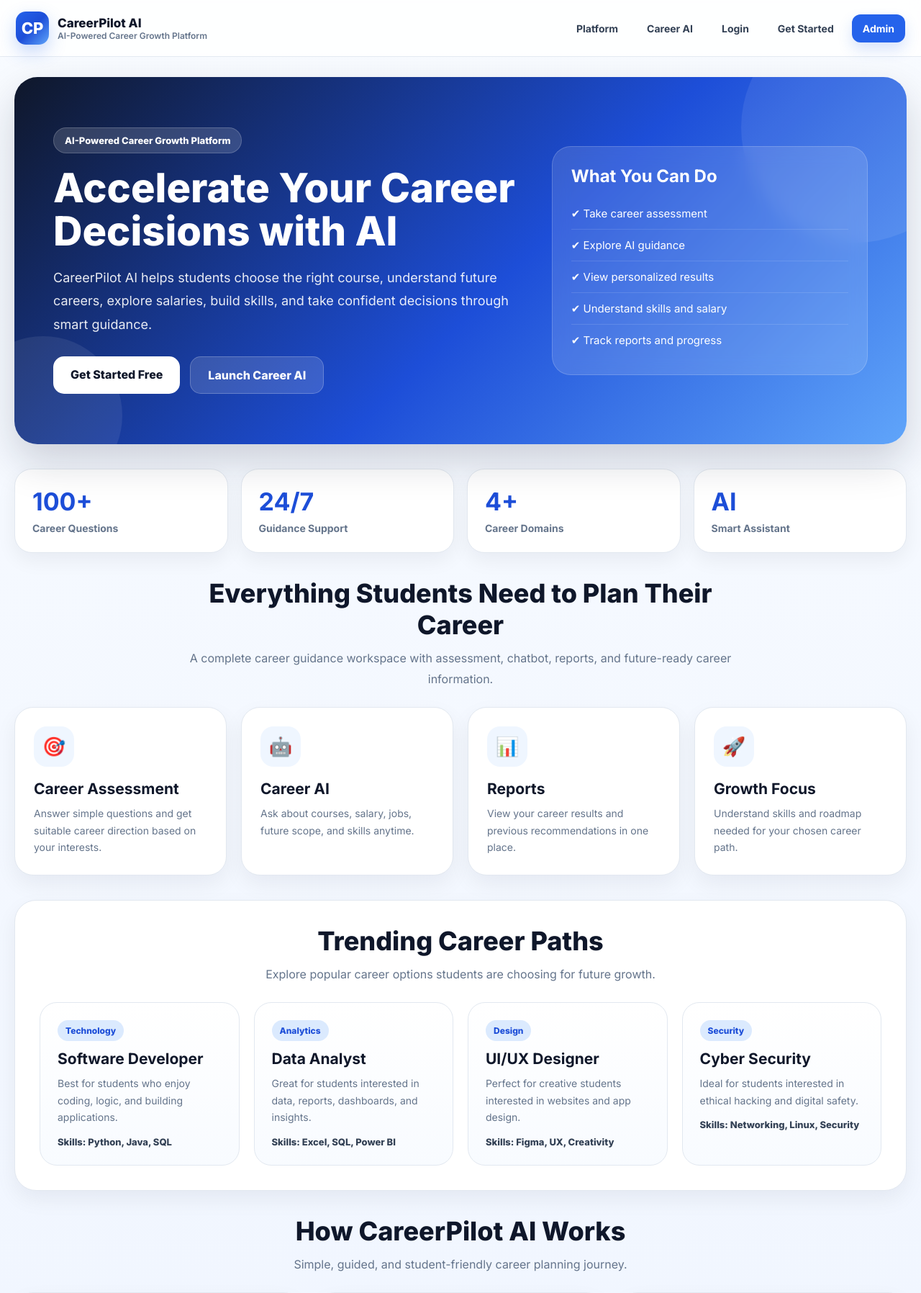
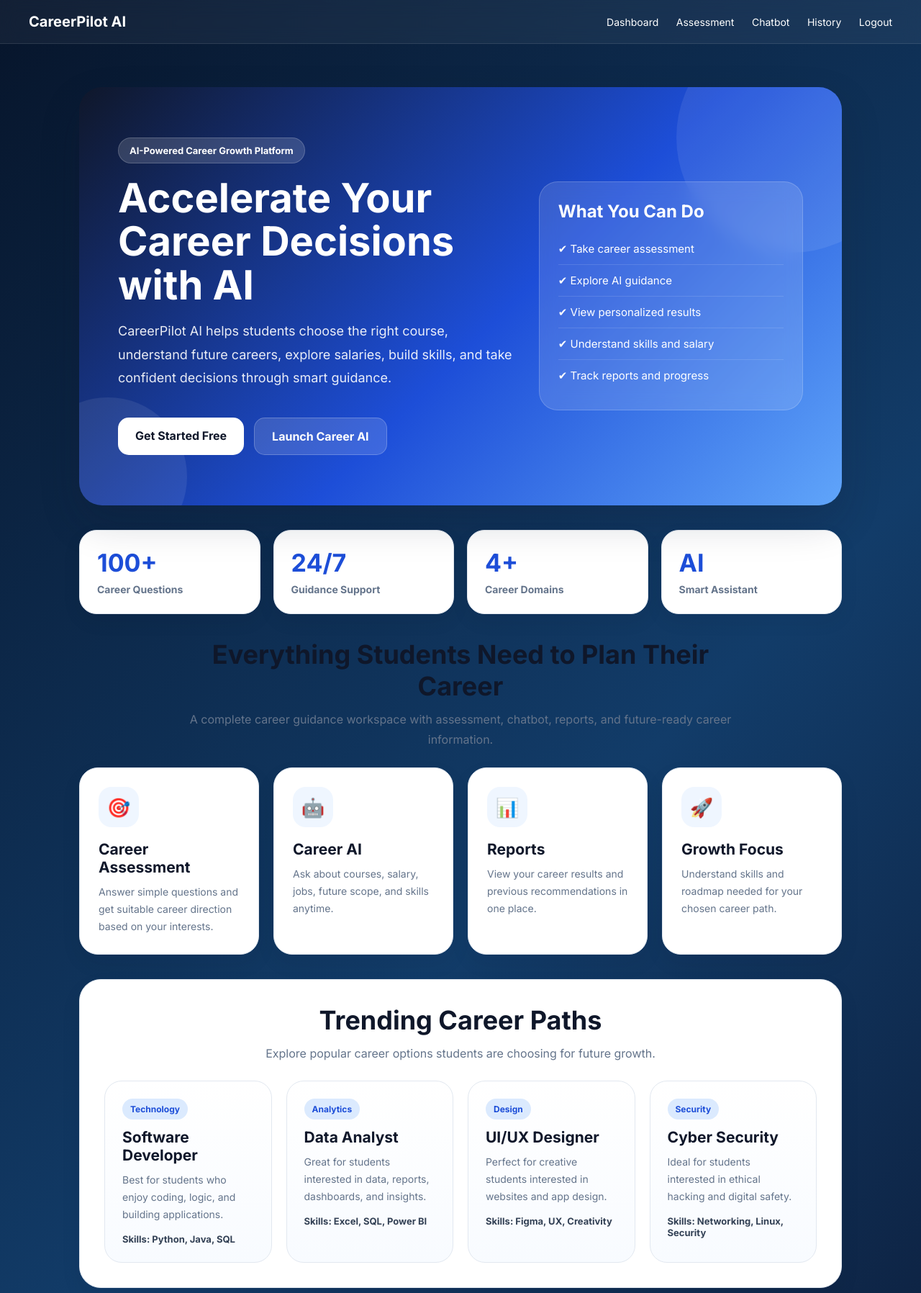
Before and after one commit to nilamtandel-spec/ai-career-guidance, a Python web app: template templates/index.html in a window 1280 px wide. Shown: the top 1796 px of the page at 72% size. Run offline with Jinja, Linux system fonts and the light colour scheme; the template is opened without the code that fills it, so the values that code supplies are empty.

Commit message:
Update layout.html

```diff
--- a/templates/layout.html
+++ b/templates/layout.html
@@ -5,298 +5,105 @@
 <meta name="viewport" content="width=device-width, initial-scale=1.0">
 <title>{% block title %}CareerPilot AI{% endblock %}</title>
 
-<link href="https://fonts.googleapis.com/css2?family=Inter:wght@400;500;600;700;800&display=swap" rel="stylesheet">
+<link href="https://fonts.googleapis.com/css2?family=Inter:wght@400;500;600;700&display=swap" rel="stylesheet">
 
 <style>
-*{
-    margin:0;
-    padding:0;
-    box-sizing:border-box;
-}
+*{margin:0;padding:0;box-sizing:border-box;font-family:'Inter',sans-serif;}
 
 body{
-    font-family:'Inter',sans-serif;
-    background:linear-gradient(180deg,#f8fbff 0%,#eef4ff 100%);
-    color:#0f172a;
+background:linear-gradient(135deg,#07152b,#123c69,#0b132b);
+color:white;
 min-height:100vh;
 }
 
-a{
-    text-decoration:none;
-}
-
+/* Navbar */
 .navbar{
-    position:sticky;
-    top:0;
-    z-index:999;
-    backdrop-filter:blur(14px);
-    background:rgba(255,255,255,0.82);
-    border-bottom:1px solid rgba(226,232,240,0.9);
-}
-
-.nav-wrap{
-    max-width:1280px;
-    margin:auto;
-    padding:16px 22px;
 display:flex;
 justify-content:space-between;
 align-items:center;
-    gap:20px;
-    flex-wrap:wrap;
+padding:18px 40px;
+background:rgba(255,255,255,0.05);
+backdrop-filter:blur(12px);
+border-bottom:1px solid rgba(255,255,255,0.1);
 }
 
-.brand{
-    display:flex;
-    align-items:center;
-    gap:12px;
-}
-
-.brand-logo{
-    width:46px;
-    height:46px;
-    border-radius:14px;
-    background:linear-gradient(135deg,#2563eb,#1d4ed8,#60a5fa);
-    color:white;
-    display:flex;
-    align-items:center;
-    justify-content:center;
-    font-size:22px;
-    font-weight:800;
-    box-shadow:0 10px 24px rgba(37,99,235,0.25);
-}
-
-.brand-text{
-    display:flex;
-    flex-direction:column;
-}
-
-.brand-text strong{
-    font-size:17px;
-    font-weight:800;
-    color:#0f172a;
-}
-
-.brand-text span{
-    font-size:12px;
-    color:#64748b;
-    font-weight:600;
-}
-
-.nav-links{
-    display:flex;
-    align-items:center;
-    gap:10px;
-    flex-wrap:wrap;
-}
-
-.nav-link{
-    padding:11px 15px;
-    border-radius:12px;
-    color:#334155;
-    font-size:14px;
-    font-weight:700;
-    transition:0.22s ease;
-}
-
-.nav-link:hover{
-    background:#eff6ff;
-    color:#1d4ed8;
-}
-
-.nav-link.primary{
-    background:#2563eb;
-    color:white;
-    box-shadow:0 10px 20px rgba(37,99,235,0.18);
-}
-
-.nav-link.primary:hover{
-    background:#1d4ed8;
-    color:white;
-    transform:translateY(-1px);
-}
-
-.container{
-    max-width:1280px;
-    margin:auto;
-    padding:28px 20px 40px;
-}
-
-.alert{
-    padding:14px 16px;
-    border-radius:14px;
-    margin-bottom:18px;
-    font-size:14px;
-    font-weight:600;
-    border:1px solid transparent;
-}
-
-.alert.success{
-    background:#ecfdf5;
-    color:#166534;
-    border-color:#bbf7d0;
-}
-
-.alert.danger{
-    background:#fef2f2;
-    color:#991b1b;
-    border-color:#fecaca;
-}
-
-.alert.info{
-    background:#eff6ff;
-    color:#1d4ed8;
-    border-color:#bfdbfe;
-}
-
-.footer{
-    margin-top:40px;
-    padding:28px 20px 40px;
-}
-
-.footer-card{
-    max-width:1280px;
-    margin:auto;
-    background:#0f172a;
-    color:white;
-    border-radius:24px;
-    padding:28px;
-    display:flex;
-    justify-content:space-between;
-    gap:20px;
-    flex-wrap:wrap;
-    align-items:center;
-    box-shadow:0 18px 40px rgba(15,23,42,0.18);
-}
-
-.footer-title{
+.logo{
 font-size:20px;
-    font-weight:800;
-    margin-bottom:6px;
-}
-
-.footer-text{
-    color:rgba(255,255,255,0.78);
-    font-size:14px;
-    line-height:1.7;
-    max-width:700px;
-}
-
-.footer-badge{
-    background:rgba(255,255,255,0.08);
-    padding:12px 16px;
-    border-radius:14px;
-    font-size:13px;
 font-weight:700;
 }
 
-@media (max-width:900px){
-    .nav-wrap{
-        flex-direction:column;
-        align-items:flex-start;
+.nav-links a{
+margin-left:20px;
+text-decoration:none;
+color:white;
+font-size:14px;
+transition:0.3s;
 }
 
-    .nav-links{
-        width:100%;
+.nav-links a:hover{
+color:#38bdf8;
 }
 
-    .nav-link{
-        flex:1;
-        text-align:center;
-    }
+/* Main Content */
+.container{
+max-width:1100px;
+margin:40px auto;
+padding:20px;
 }
 
-@media (max-width:600px){
-    .nav-links{
-        display:grid;
-        grid-template-columns:1fr 1fr;
-        width:100%;
+/* Cards */
+.card{
+background:rgba(255,255,255,0.06);
+padding:25px;
+border-radius:18px;
+box-shadow:0 20px 40px rgba(0,0,0,0.3);
 }
 
-    .nav-link{
-        width:100%;
+/* Buttons */
+.btn{
+display:inline-block;
+padding:12px 20px;
+border-radius:12px;
+background:linear-gradient(135deg,#38bdf8,#2563eb);
+color:white;
+font-weight:600;
+text-decoration:none;
+margin-top:10px;
 }
 
-    .container{
-        padding:20px 14px 30px;
-    }
-
-    .footer-card{
-        padding:22px;
-    }
+/* Footer */
+.footer{
+text-align:center;
+padding:20px;
+margin-top:40px;
+font-size:13px;
+opacity:0.7;
 }
 </style>
+
 </head>
 
 <body>
 
-<nav class="navbar">
-    <div class="nav-wrap">
-
-        <a href="{{ url_for('index') }}" class="brand">
-            <div class="brand-logo">CP</div>
-            <div class="brand-text">
-                <strong>CareerPilot AI</strong>
-                <span>AI-Powered Career Growth Platform</span>
-            </div>
-        </a>
+<div class="navbar">
+<div class="logo">CareerPilot AI</div>
 
 <div class="nav-links">
-
-            <a class="nav-link" href="{{ url_for('index') }}">Platform</a>
-            <a class="nav-link" href="{{ url_for('chatbot') }}">Career AI</a>
-
-            {% if session.get('user_id') %}
-                <a class="nav-link" href="{{ url_for('dashboard') }}">Workspace</a>
-                <a class="nav-link" href="{{ url_for('assessment') }}">Insights Test</a>
-                <a class="nav-link" href="{{ url_for('history') }}">Reports</a>
-                <a class="nav-link primary" href="{{ url_for('logout') }}">Logout</a>
-
-            {% elif session.get('admin_id') %}
-                <a class="nav-link primary" href="{{ url_for('admin_dashboard') }}">Admin Analytics</a>
-
-            {% else %}
-                <a class="nav-link" href="{{ url_for('login') }}">Login</a>
-                <a class="nav-link" href="{{ url_for('register') }}">Get Started</a>
-                <a class="nav-link primary" href="{{ url_for('admin_login') }}">Admin</a>
-            {% endif %}
-
-        </div>
-
-    </div>
-</nav>
-
-<main class="container">
-
-    {% with messages = get_flashed_messages(with_categories=true) %}
-        {% if messages %}
-            {% for category, message in messages %}
-                <div class="alert {{ category }}">
-                    {{ message }}
-                </div>
-            {% endfor %}
-        {% endif %}
-    {% endwith %}
-
-    {% block content %}{% endblock %}
-
-</main>
-
-<footer class="footer">
-    <div class="footer-card">
-
-        <div>
-            <div class="footer-title">CareerPilot AI</div>
-            <div class="footer-text">
-                The modern AI platform helping students make smarter career decisions with confidence.
+<a href="{{ url_for('dashboard') }}">Dashboard</a>
+<a href="{{ url_for('assessment') }}">Assessment</a>
+<a href="{{ url_for('chatbot') }}">Chatbot</a>
+<a href="{{ url_for('history') }}">History</a>
+<a href="{{ url_for('logout') }}">Logout</a>
 </div>
 </div>
 
-        <div class="footer-badge">
-            Smart Guidance • Modern UI • Student Focused
+<div class="container">
+{% block content %}{% endblock %}
 </div>
 
+<div class="footer">
+© 2026 CareerPilot AI • Smart Career Guidance System
 </div>
-</footer>
 
 </body>
 </html>
```
Lines whose indentation alone changed are shown as unchanged.
